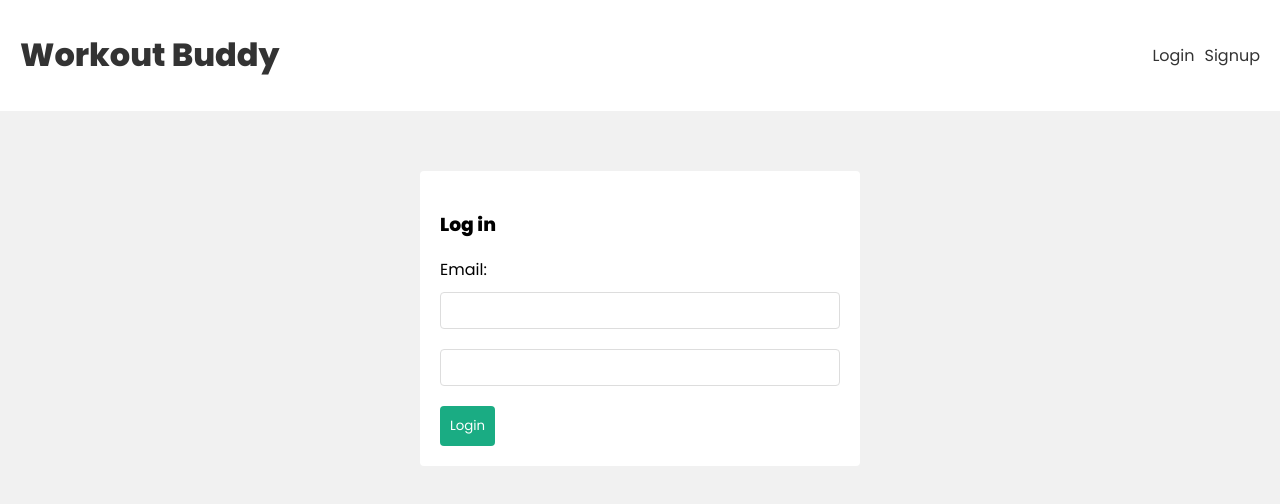
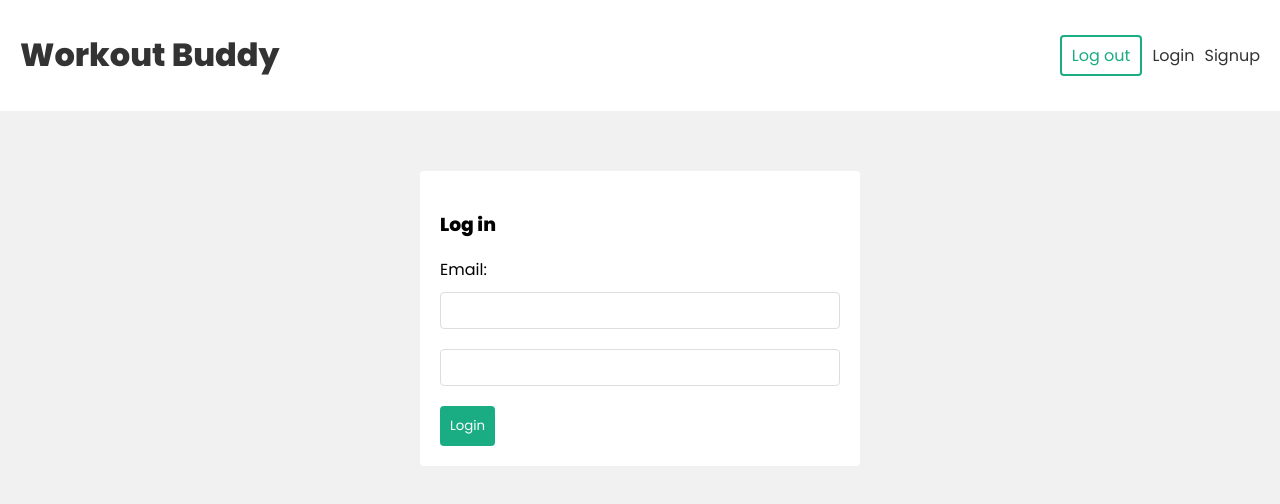
Before and after one commit to nhuynh30/Mern-Stack, a React (Create React App) app in the folder frontend/: page /login in a window 1280 px wide. Shown: the top 504 px of the page. Built offline with nearby package versions, Linux system fonts and the light colour scheme.

Commit message:
add useLogin hook

```diff
--- a/frontend/src/components/Navbar.js
+++ b/frontend/src/components/Navbar.js
@@ -1,7 +1,12 @@
 import { Link } from 'react-router-dom'
+import { useLogout } from '../hooks/useLogout'
 
 const Navbar = () => {
+  const { logout } = useLogout();
 
+  const handleClick = () => {
+    logout();
+  }
   return (
     <header>
       <div className="container">
@@ -9,6 +14,9 @@ const Navbar = () => {
           <h1>Workout Buddy</h1>
         </Link>
         <nav>
+          <div>
+            <button onClick={handleClick}>Log out</button>
+          </div>
           <div>
             <Link to="/login">Login</Link>
             <Link to="/signup">Signup</Link>
--- /dev/null
+++ b/frontend/src/hooks/useLogin.js
@@ -0,0 +1,36 @@
+import { useState } from 'react'
+import { useAuthContext } from './useAuthContext'
+
+export const useLogin = () => {
+    const [error, setError] = useState(null);
+    const [isLoading, setIsLoading] = useState(null);
+    const { dispatch } = useAuthContext();
+
+    const login = async (email, password) => {
+        setIsLoading(true)
+        setError(null)
+
+        const response = await fetch('/api/user/login', {
+            method: 'POST',
+            headers: { 'Content-Type': 'application/json' },
+            body: JSON.stringify({ email, password })
+        })
+
+        const json = await response.json()
+
+        if (!response.ok) {
+            setIsLoading(false)
+            setError(json.error)
+        }
+
+        if (response.ok) {
+            localStorage.setItem('user', JSON.stringify(json))
+
+            dispatch({ type: 'LOGIN', payload: json })
+
+            setIsLoading(false)
+        }
+    }
+
+    return { login, isLoading, error }
+}
--- /dev/null
+++ b/frontend/src/hooks/useLogout.js
@@ -0,0 +1,16 @@
+import { useAuthContext } from "./useAuthContext"
+
+export const useLogout = () => {
+    const { dispatch } = useAuthContext();
+
+    const logout = () => {
+        //remove user from storage
+        localStorage.removeItem('user')
+
+        //dispatch logout action
+        dispatch({ type: 'LOGOUT' })
+
+    }
+
+    return { logout }
+}
--- a/frontend/src/index.css
+++ b/frontend/src/index.css
@@ -125,6 +125,17 @@ nav a {
   margin-left: 10px;
 }
 
+nav button {
+  background: #fff;
+  color: var(--primary);
+  border: 2px solid var(--primary);
+  padding: 6px 10px;
+  border-radius: 4px;
+  font-family: "Poppins";
+  cursor: pointer;
+  font-size: 1em;
+}
+
 /* auth forms */
 form.signup,
 form.login {
--- a/frontend/src/pages/Login.js
+++ b/frontend/src/pages/Login.js
@@ -1,12 +1,16 @@
 import { useState } from 'react'
+import { useLogin } from '../hooks/useLogin'
 
 const Login = () => {
     const [email, setEmail] = useState('');
     const [password, setPassword] = useState('');
+    const { login, error, isLoading } = useLogin();
 
     const handleSubmit = async (e) => {
         e.preventDefault();
         console.log(email, password);
+
+        await login(email, password)
     }
 
     return (
@@ -17,7 +21,8 @@ const Login = () => {
             <input type="email" onChange={(e) => setEmail(e.target.value)} value={email}></input>
 
             <input type="password" onChange={(e) => setPassword(e.target.value)} value={password}></input>
-            <button>Login</button>
+            <button disabled={isLoading}>Login</button>
+            {error && <div className="error">{error}</div>}
         </form >
 
     )
```
